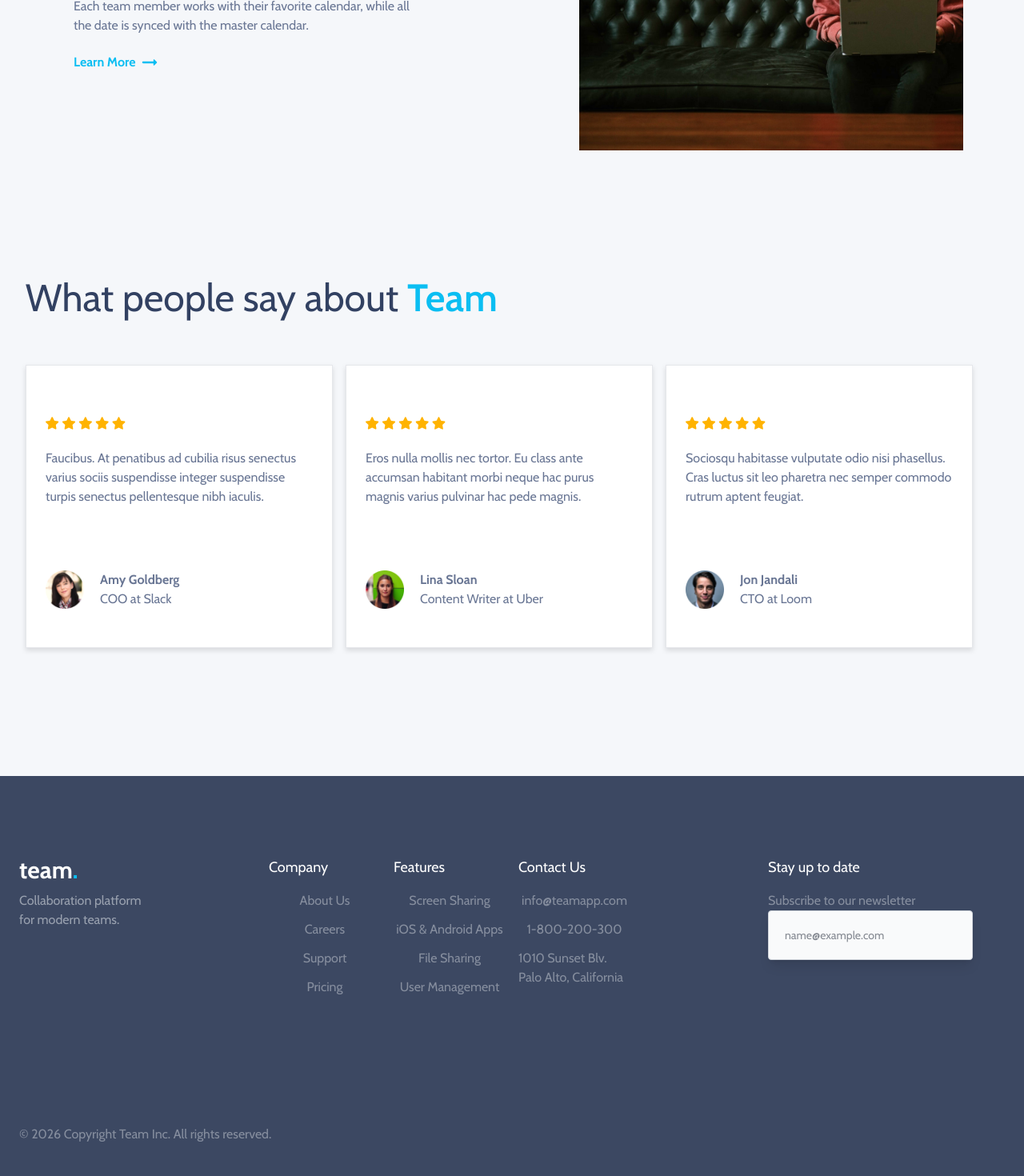
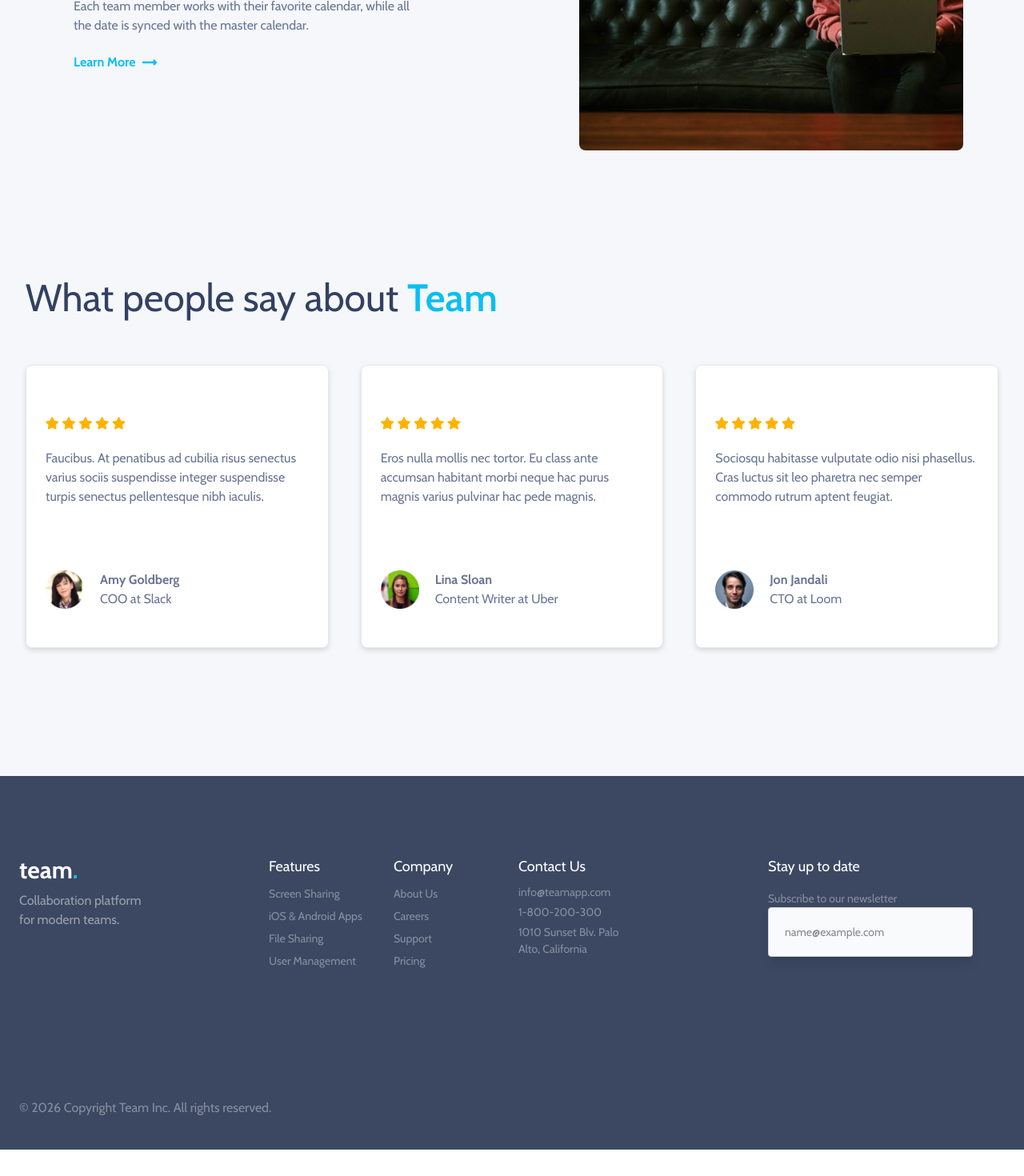
Before and after one commit to PurpleTurtl04/Team-App, a React (Vite) app in the folder team-app/: page / in a window 1280 px wide. Shown: the part 2612-4082 px from the top of the page at 80% size. After the commit the page ends 4049 px from the top, so only its background shows below. Built offline with nearby package versions, Linux system fonts and the light colour scheme.

Commit message:
Layout updates. Added rounded corners to images and cards

```diff
--- a/team-app/src/App.jsx
+++ b/team-app/src/App.jsx
@@ -14,10 +14,10 @@ function App() {
                 <main>
                     <MainAppContent />
                 </main>
+                <footer>
+                    <Footer />
+                </footer>
             </div>
-            <footer>
-                <Footer />
-            </footer>
         </div>
     );
 }
--- a/team-app/src/components/Footer.jsx
+++ b/team-app/src/components/Footer.jsx
@@ -1,9 +1,4 @@
 const footerData = [
-    {
-        title: 'Company',
-        links: ['About Us', 'Careers', 'Support', 'Pricing'],
-        contacts: [],
-    },
     {
         title: 'Features',
         links: [
@@ -12,6 +7,11 @@ const footerData = [
             'File Sharing',
             'User Management',
         ],
+        contacts: [],
+    },
+    {
+        title: 'Company',
+        links: ['About Us', 'Careers', 'Support', 'Pricing'],
         contacts: [],
     },
     {
@@ -28,11 +28,11 @@ const footerData = [
 function Footer() {
     return (
         <div className='bg-teamapp-footerblue pt-15 text-white'>
-            <div className='container mx-auto max-w-7xl px-6 py-10'>
+            <div className='3xl:px-15 container mx-auto px-6 py-10'>
                 {/* Main Footer Section (Primary column + Four small columns) */}
                 <div className='grid grid-cols-1 gap-4 sm:grid-cols-4 lg:grid-cols-8'>
                     {/* Primary Column (e.g., Logo, Description) */}
-                    <div className='col-span-1 text-center sm:col-span-4 md:text-left lg:col-span-2'>
+                    <div className='col-span-1 mb-4 text-center sm:col-span-4 lg:col-span-2 lg:text-left'>
                         <h3 className='font-poppins text-3xl lg:pb-2'>
                             <span className='font-bold text-white'>team</span>
                             <span className='text-teamapp-blue font-bold'>
@@ -49,18 +49,18 @@ function Footer() {
                     {footerData.map((section, index) => (
                         <div
                             key={index}
-                            className='col-span-1 mb-6 min-w-32 text-center sm:col-span-2 md:mb-0 lg:col-span-1 lg:text-left'
+                            className='col-span-1 mb-2 min-w-32 text-center sm:col-span-2 md:mb-0 lg:col-span-1 lg:text-left'
                         >
-                            <h4 className='mb-4 text-center text-lg xl:text-left'>
+                            <h4 className='mb-2 text-center text-[18px] lg:text-left'>
                                 {section.title}
                             </h4>
-                            <ul className='lg:items-left flex flex-col items-center gap-3'>
+                            <ul className='flex flex-col items-center gap-1 lg:items-start'>
                                 {section.links.length > 0
                                     ? section.links.map((link) => (
                                           <li key={link}>
                                               <a
                                                   href=''
-                                                  className='text-teamapp-white/40 hover:text-teamapp-yellow transition duration-200 ease-in-out'
+                                                  className='text-teamapp-white/40 hover:text-teamapp-yellow text-[14px] transition duration-200 ease-in-out'
                                               >
                                                   {link}
                                               </a>
@@ -68,7 +68,7 @@ function Footer() {
                                       ))
                                     : section.contacts.map((contact) => (
                                           <li key={contact}>
-                                              <p className='text-teamapp-white/40 hover:text-teamapp-yellow transition duration-200 ease-in-out'>
+                                              <p className='text-teamapp-white/40 hover:text-teamapp-yellow text-[14px] transition duration-200 ease-in-out'>
                                                   {contact}
                                               </p>
                                           </li>
@@ -76,11 +76,11 @@ function Footer() {
                             </ul>
                         </div>
                     ))}
-                    <div className='col-span-1 mb-6 text-center sm:col-span-2 md:mb-0 md:text-left lg:col-span-2 lg:col-start-7'>
-                        <h4 className='mb-4 text-center text-lg xl:text-left'>
+                    <div className='col-span-1 mb-6 flex flex-col items-center text-center sm:col-span-2 md:mb-0 md:text-left lg:col-span-2 lg:col-start-7 lg:items-start lg:text-left'>
+                        <h4 className='mb-2 text-center text-[18px] lg:mb-4 xl:text-left'>
                             Stay up to date
                         </h4>
-                        <p className='text-teamapp-white/40'>
+                        <p className='text-teamapp-white/40 text-[14px]'>
                             Subscribe to our newsletter
                         </p>
                         <input
--- a/team-app/src/components/Reviews.jsx
+++ b/team-app/src/components/Reviews.jsx
@@ -37,11 +37,11 @@ function Reviews() {
                 What people say about{' '}
                 <span className='text-teamapp-blue font-semibold'>Team</span>
             </h2>
-            <div className='grid grid-cols-1 gap-4 md:grid-cols-6 lg:grid-cols-3'>
+            <div className='grid grid-cols-1 gap-4 md:grid-cols-6 lg:grid-cols-3 xl:gap-10 2xl:gap-20'>
                 {reviewsData.map((review, index) => (
                     <div
                         key={index}
-                        className={`text-teamapp-grey flex max-w-sm flex-col border border-gray-200 bg-white p-6 drop-shadow-md ${review.grid}`}
+                        className={`text-teamapp-grey flex max-w-sm flex-col rounded-lg border border-gray-200 bg-white p-6 drop-shadow-md ${review.grid}`}
                     >
                         <img
                             src={stars}
--- a/team-app/src/components/ScheduleSection.jsx
+++ b/team-app/src/components/ScheduleSection.jsx
@@ -35,7 +35,7 @@ function ScheduleSection() {
                 <img
                     src={scheduleImage}
                     alt='woman sitting on a couch'
-                    className='max-w-108 md:max-w-88 lg:max-w-120'
+                    className='max-w-108 rounded-lg md:max-w-88 lg:max-w-120'
                 />
             </div>
         </div>
--- a/team-app/src/components/TaskSection.jsx
+++ b/team-app/src/components/TaskSection.jsx
@@ -9,7 +9,7 @@ function TaskSection() {
                 <img
                     src={taskImage}
                     alt='woman sitting on a couch'
-                    className='max-w-108 md:max-w-88 lg:max-w-120'
+                    className='max-w-108 rounded-lg md:max-w-88 lg:max-w-120'
                 />
             </div>
 
```
